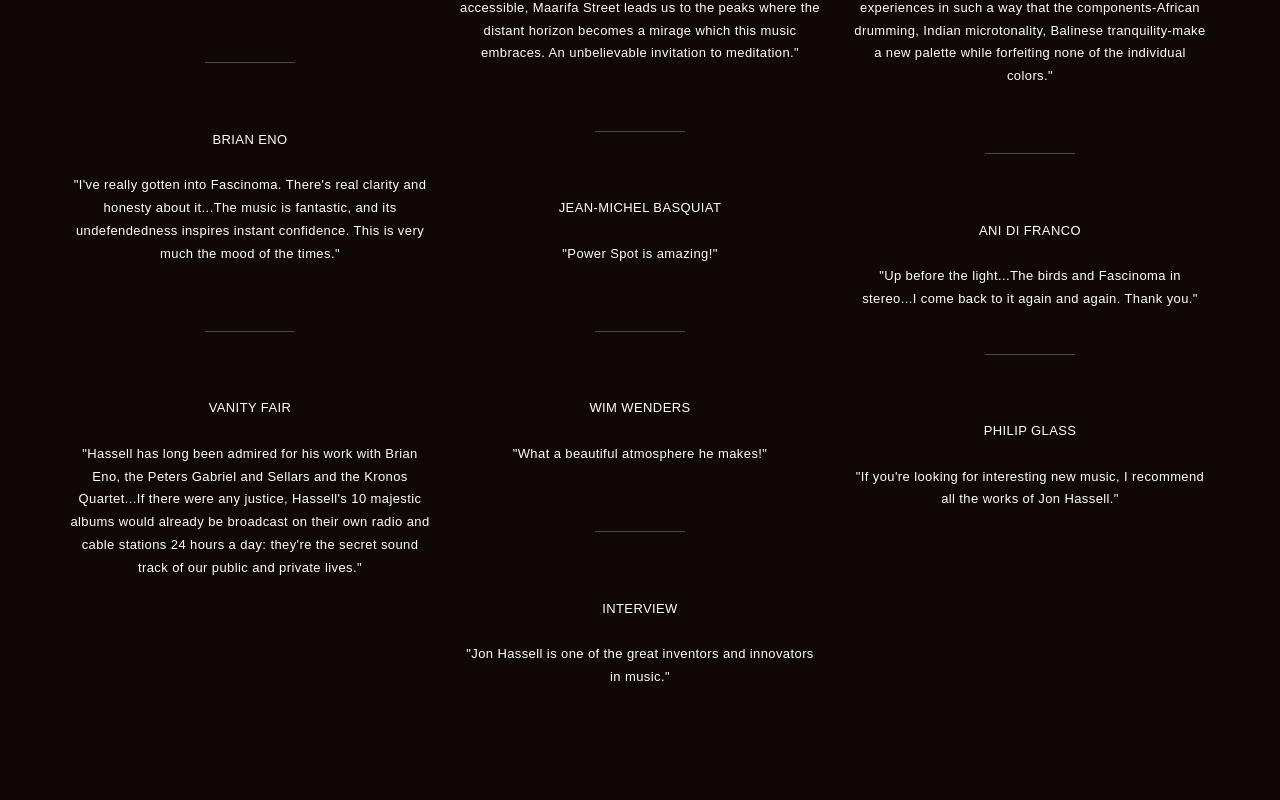
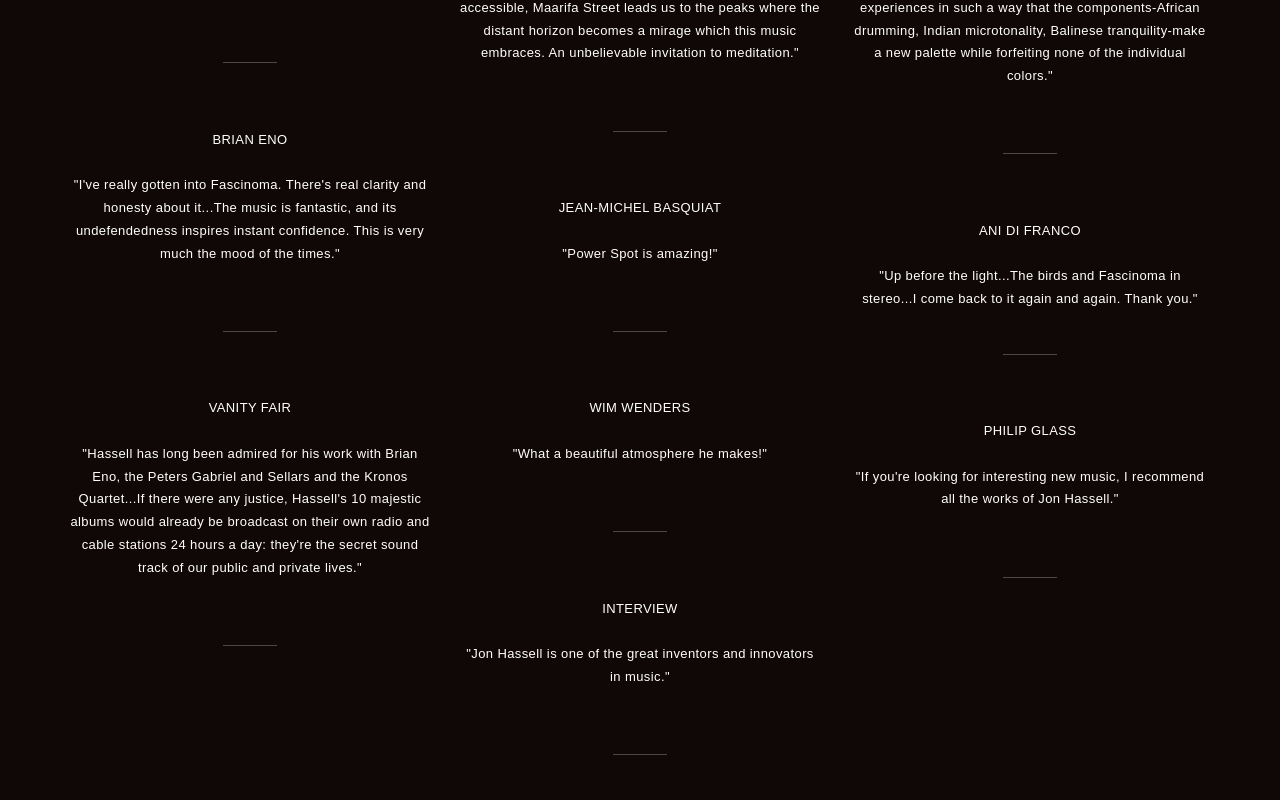
Before and after one commit to nelsW70/jonhassellsite, a plain HTML site: page html/hassell.html in a window 1280 px wide. Shown: the part 1280-2080 px from the top of the page. Drawn offline with nearby package versions, Linux system fonts and the light colour scheme.

Commit message:
hr adjustments

```diff
--- a/css/style.css
+++ b/css/style.css
@@ -71,7 +71,7 @@
   }
 
   hr {
-    width: 25%;
+    width: 15%;
     color: white;
     border-style: none;
     border-width: .1px;
--- a/html/hassell.html
+++ b/html/hassell.html
@@ -87,6 +87,9 @@
         justice, Hassell's 10 majestic albums would already be broadcast on their
         own radio and cable stations 24 hours a day: they're the secret sound track
         of our public and private lives."
+        <br><br><br>
+        <hr>
+        <br><br>
       </p>
     </div>
     <div class="col-sm-4 col-md-4">
@@ -129,6 +132,8 @@
         <br><br>
         "Jon Hassell is one of the great inventors and innovators
         in music."
+        <br><br><br>
+        <hr>
       </p>
     </div>
     <div class="col-sm-4 col-md-4">
@@ -166,6 +171,8 @@
         <br><br>
         "If you're looking for interesting new music, I
         recommend all the works of Jon Hassell."
+        <br><br><br>
+        <hr>
       </p>
     </div>
   </div>
```
Also changed, not shown: 1 other file.
